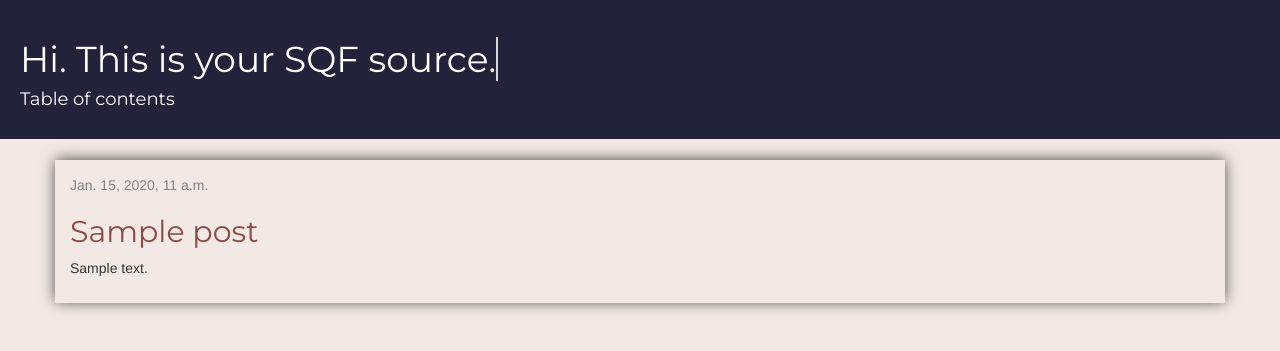
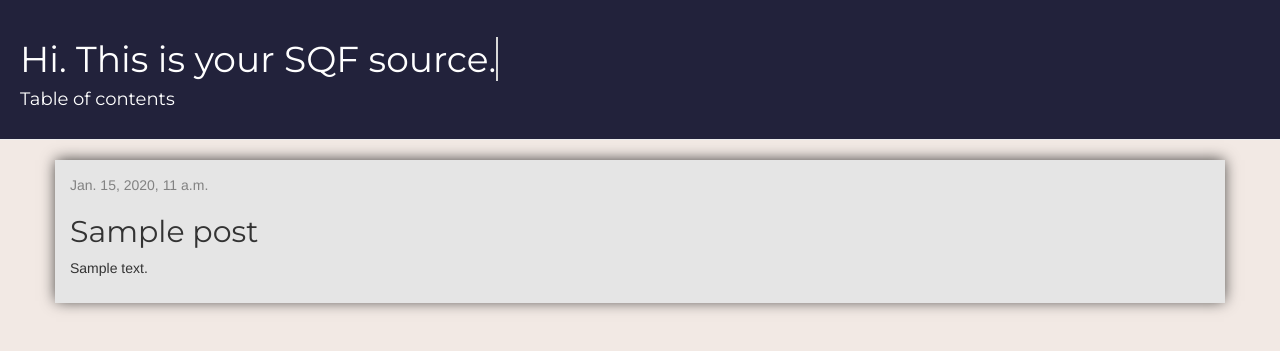
Before and after one commit to anthonybartczak/azure-project, a Django app: page /post/1/ in a window 1280 px wide. Shown: the top 351 px of the page. Run offline with Django 3.2, Linux system fonts and the light colour scheme; tables that the repository leaves empty hold one stand-in row (values such as "Sample post"); some libraries are stand-ins or nearby versions.

Commit message:
CSS readjustment

```diff
--- a/blog/static/css/blog.css
+++ b/blog/static/css/blog.css
@@ -25,10 +25,15 @@
     background-color: #e5e5e5;
 }
 
-h1, h2, h3 {
+h1, h3 {
     font-family: 'Montserrat';
     color: #610303b0;
 }
+
+h2 {
+    font-family: 'Montserrat';
+}
+
 
 h4 {
     font-family: 'Montserrat';
@@ -57,6 +62,7 @@ h4 {
 .post {
     -webkit-box-shadow: 0px -1px 14px -1px rgba(0,0,0,0.75);
     box-shadow: 0px -1px 14px -1px rgba(0,0,0,0.75);
+    background-color: #e5e5e5;
     margin-bottom: 35px;
     object-fit: fill;
     padding: 15;
```
